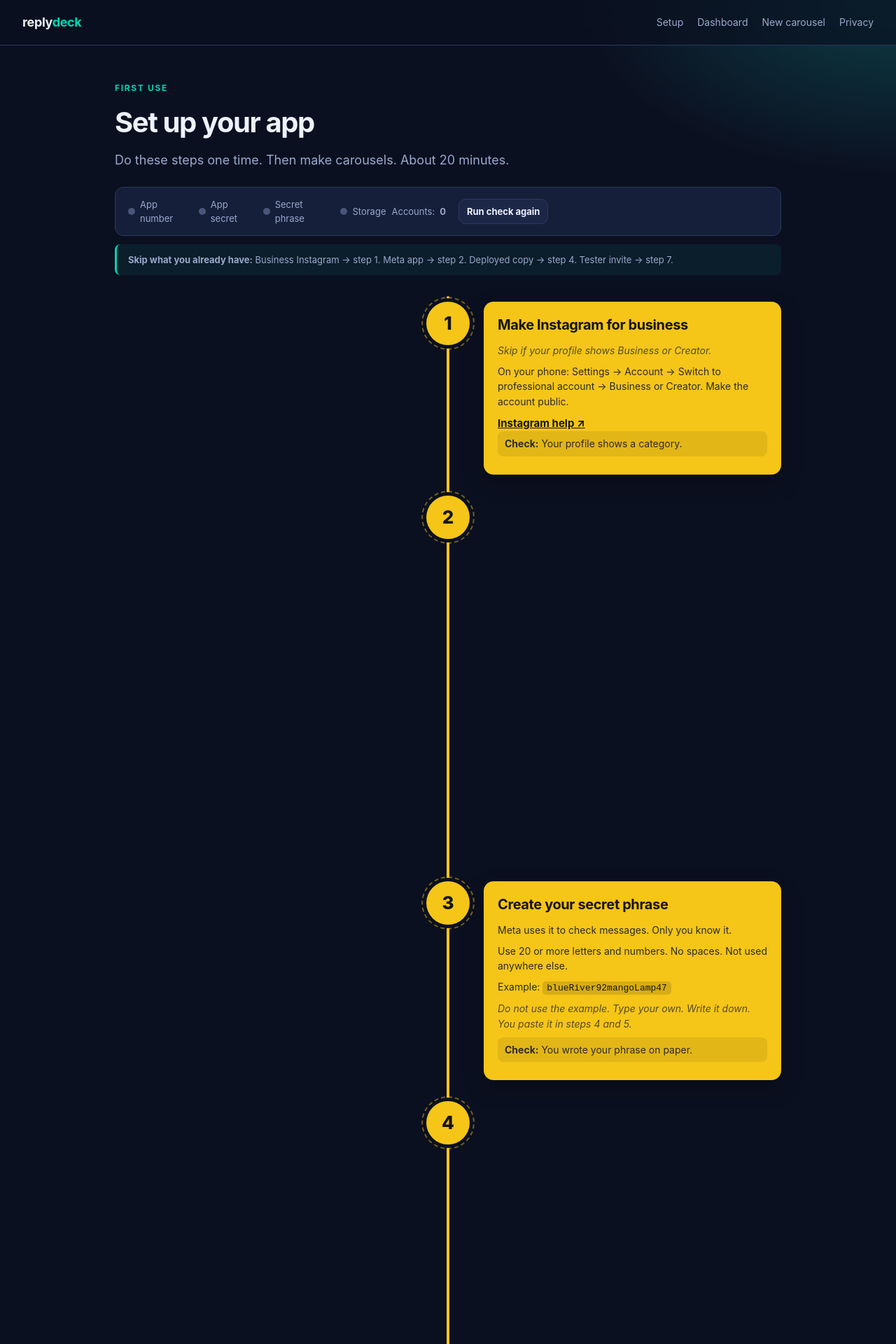
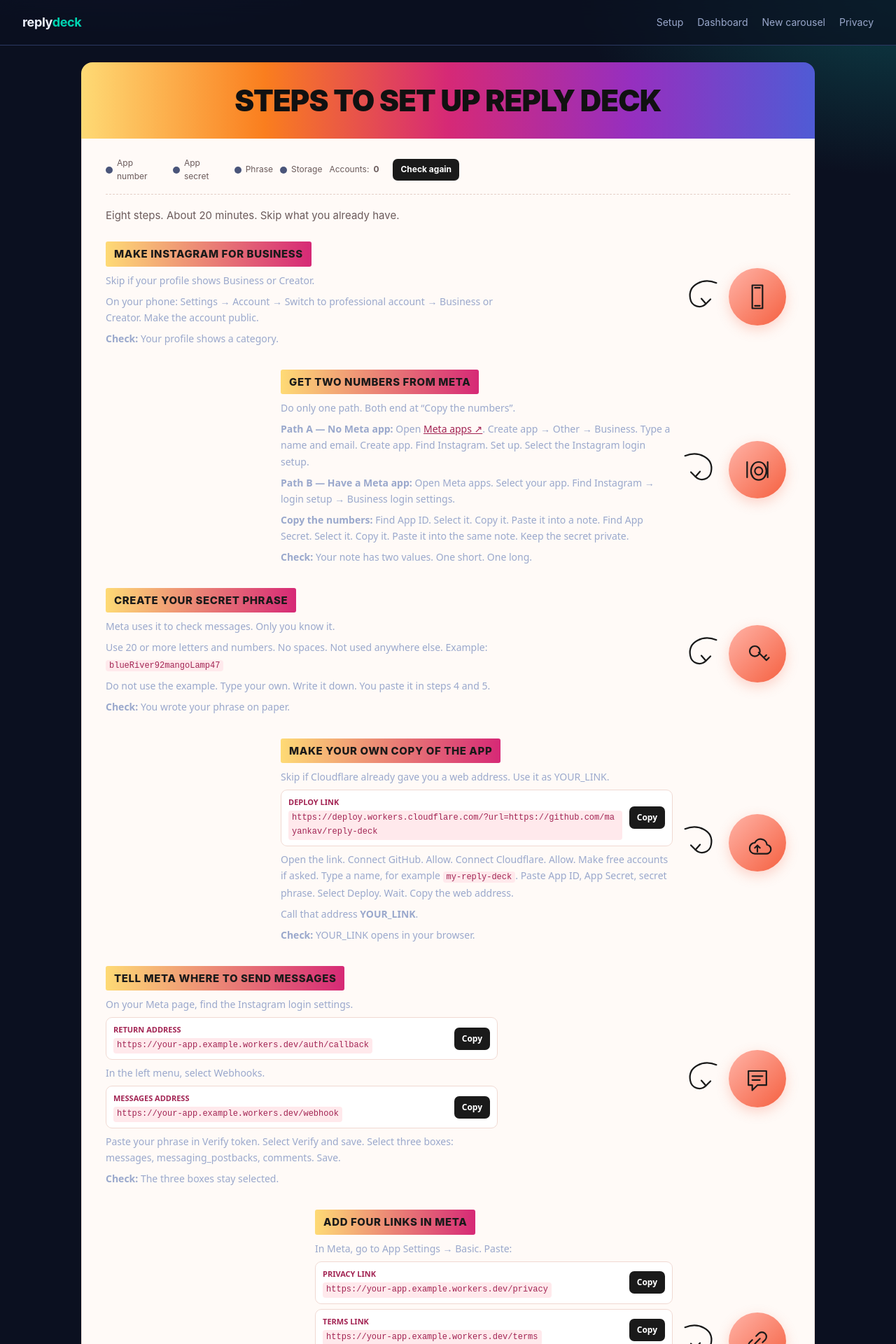
Before and after one commit to mayankav/reply-deck, a Next.js app in the folder web/: page /setup in a window 1280 px wide. Shown: the top 1920 px of the page at 70% size. Built offline with nearby package versions, Linux system fonts and the light colour scheme; no server answers.

Commit message:
Restyle guide as Instagram-colored animated poster

```diff
--- a/web/app/globals.css
+++ b/web/app/globals.css
@@ -252,4 +252,83 @@ code { background: #0d1429; padding: 2px 6px; border-radius: 5px; font-size: 13p
   .guide-badge, .guide-card { animation: none; opacity: 1; }
 }
 
+.poster { max-width: 1080px; margin: 0 auto; padding: 24px 16px 64px; }
+.poster-head {
+  background: linear-gradient(90deg, #feda75, #fa7e1e, #d62976, #962fbf, #4f5bd5);
+  color: #111; text-align: center; padding: 22px 16px; border-radius: 16px 16px 0 0;
+  font-size: clamp(26px, 4vw, 42px); font-weight: 900; letter-spacing: -.02em;
+  text-transform: uppercase; animation: posterHead .7s ease-out both;
+}
+.poster-body {
+  background: #fffaf7; color: #1a1a1a; padding: 26px 34px 34px;
+  border-left: 1px solid #f3e3dd; border-right: 1px solid #f3e3dd;
+}
+.poster-foot {
+  background: linear-gradient(90deg, #feda75, #fa7e1e, #d62976, #962fbf, #4f5bd5);
+  color: #111; text-align: center; padding: 16px; border-radius: 0 0 16px 16px;
+  font-weight: 800; font-size: 18px;
+}
+.poster-status {
+  display: flex; flex-wrap: wrap; gap: 10px 20px; align-items: center;
+  font-size: 12px; color: #6b5b5b; border-bottom: 1px dashed #e5cfc8; padding-bottom: 16px;
+}
+.poster-status > div { display: flex; align-items: center; gap: 6px; }
+.poster-intro { font-size: 15px; color: #6b5b5b; margin: 18px 0 8px; }
+.poster-step {
+  display: grid; grid-template-columns: minmax(0, 1fr) 56px 88px; gap: 12px;
+  align-items: center; margin: 26px 0; opacity: 0;
+  animation: posterStep .7s ease-out forwards;
+}
+.poster-step.left .poster-text { grid-column: 1; justify-self: end; }
+.poster-step.right .poster-text { grid-column: 1; justify-self: start; }
+.poster-text { max-width: 560px; }
+.poster-tab {
+  display: inline-block; background: linear-gradient(90deg, #feda75, #d62976);
+  color: #1a1a1a; font-weight: 800; font-size: 15px; text-transform: uppercase;
+  letter-spacing: .04em; padding: 6px 12px; border-radius: 3px;
+}
+.poster-copy {
+  font-size: 14px; line-height: 1.65; color: #2c2626; margin-top: 8px;
+  font-family: "Arial Rounded MT Bold", ui-rounded, system-ui, sans-serif;
+}
+.poster-copy p { margin: 0 0 7px; }
+.poster-copy code { background: #ffe9ec; color: #a22453; padding: 1px 5px; border-radius: 4px; font-size: 12px; word-break: break-all; }
+.poster-arrow svg { width: 56px; height: 56px; color: #1a1a1a; }
+.poster-arrow svg.flip { transform: scaleX(-1); }
+.poster-icon {
+  width: 82px; height: 82px; border-radius: 50%; display: grid; place-items: center;
+  background: linear-gradient(135deg, #ffb3a7, #f56040); color: #1a1a1a;
+  box-shadow: 0 6px 18px rgba(245, 96, 64, .25);
+}
+.poster-icon svg { width: 44px; height: 44px; }
+.poster-copy-row {
+  display: flex; align-items: center; justify-content: space-between; gap: 10px;
+  background: #fff; border: 1px solid #f0d9d2; border-radius: 9px; padding: 8px 10px; margin: 7px 0;
+}
+.poster-copy-label { font-size: 11px; font-weight: 800; text-transform: uppercase; color: #a22453; }
+.poster-copy-row code { display: block; margin-top: 3px; }
+.poster-copy-btn, .poster-small-btn {
+  border: 0; border-radius: 7px; background: #1a1a1a; color: #fff;
+  padding: 6px 11px; font-size: 12px; font-weight: 700; cursor: pointer; white-space: nowrap;
+}
+.poster-connect .btn { background: #1a1a1a; color: #feda75; border-color: #1a1a1a; }
+.poster-next {
+  margin-top: 26px; background: #fff; border: 1px dashed #d62976;
+  border-radius: 12px; padding: 16px 18px; font-size: 14px; color: #4a3a3a;
+}
+.poster a { color: #a22453; text-decoration: underline; }
+@keyframes posterHead { from { opacity: 0; transform: translateY(-20px); } to { opacity: 1; transform: translateY(0); } }
+@keyframes posterStep { from { opacity: 0; transform: translateY(24px); } to { opacity: 1; transform: translateY(0); } }
+@media (max-width: 760px) {
+  .poster-body { padding: 20px 16px 26px; }
+  .poster-step { grid-template-columns: 1fr 64px; }
+  .poster-step.left .poster-text, .poster-step.right .poster-text { grid-column: 1; justify-self: stretch; }
+  .poster-arrow { display: none; }
+  .poster-icon { width: 64px; height: 64px; }
+  .poster-icon svg { width: 34px; height: 34px; }
+}
+@media (prefers-reduced-motion: reduce) {
+  .poster-head, .poster-step { animation: none; opacity: 1; }
+}
+
 .footer { border-top: 1px solid var(--border); padding: 22px 32px; color: var(--muted); font-size: 13px; display: flex; gap: 18px; }
--- a/web/components/AnimatedSetupGuide.tsx
+++ b/web/components/AnimatedSetupGuide.tsx
@@ -15,20 +15,48 @@ interface StatusResponse {
 const CHECK_LABELS: { key: CheckKey; label: string }[] = [
   { key: 'appId', label: 'App number' },
   { key: 'appSecret', label: 'App secret' },
-  { key: 'verifyToken', label: 'Secret phrase' },
+  { key: 'verifyToken', label: 'Phrase' },
   { key: 'database', label: 'Storage' },
 ];
+
+const ICON_PATHS: Record<string, string> = {
+  phone: 'M16 6h16v36H16z M20 10h8 M20 38h8',
+  meta: 'M14 26c0-8 5-14 12-14s12 6 12 14-5 14-12 14-12-6-12-14z M20 26a6 6 0 1 0 12 0 6 6 0 1 0-12 0z M8 12v24 M40 12v24',
+  key: 'M20 28a8 8 0 1 0 0-16 8 8 0 0 0 0 16z M26 22l12 12 M34 30l4-4 M38 34l4-4',
+  cloud: 'M12 32a8 8 0 0 1 8-8 10 10 0 0 1 19 3 7 7 0 0 1-2 14H20a8 8 0 0 1-8-9z M24 28v10 M20 32l4-4 4 4',
+  chat: 'M10 12h28v22H24l-8 8v-8h-6z M16 20h16 M16 26h12',
+  link: 'M20 28l8-8 M16 22l-4 4a7 7 0 0 0 10 10l4-4 M32 26l4-4a7 7 0 0 0-10-10l-4 4',
+  user: 'M24 24a8 8 0 1 0 0-16 8 8 0 0 0 0 16z M10 42c0-8 6-12 14-12s14 4 14 12 M34 14h10 M39 9v10',
+  bolt: 'M26 6L14 26h9l-3 16 14-22h-9z',
+};
+
+function PosterIcon({ name }: { name: string }) {
+  return (
+    <svg viewBox="0 0 48 48" aria-hidden="true" fill="none" stroke="currentColor" strokeWidth="2.4" strokeLinecap="round" strokeLinejoin="round">
+      <path d={ICON_PATHS[name] ?? ICON_PATHS.bolt} />
+    </svg>
+  );
+}
+
+function Arrow({ flip }: { flip: boolean }) {
+  return (
+    <svg className={flip ? 'flip' : ''} viewBox="0 0 60 60" aria-hidden="true" fill="none" stroke="currentColor" strokeWidth="2.4" strokeLinecap="round" strokeLinejoin="round">
+      <path d="M6 12C26 4 50 14 46 36c-2 12-16 16-24 8" />
+      <path d="M15 37l7 7 7-8" />
+    </svg>
+  );
+}
 
 function CopyRow({ label, value }: { label: string; value: string }) {
   const [copied, setCopied] = useState(false);
   return (
-    <div className="yellow-copy">
+    <div className="poster-copy-row">
       <div>
-        <div className="yellow-label">{label}</div>
+        <div className="poster-copy-label">{label}</div>
         <code>{value}</code>
       </div>
       <button
-        className="yellow-btn"
+        className="poster-copy-btn"
         onClick={() => {
           void navigator.clipboard.writeText(value).then(() => {
             setCopied(true);
@@ -42,20 +70,21 @@ function CopyRow({ label, value }: { label: string; value: string }) {
   );
 }
 
-function Step({ number, side, title, children, delay }: {
-  number: number;
+function Step({ side, title, icon, children, delay }: {
   side: 'left' | 'right';
   title: string;
+  icon: string;
   children: React.ReactNode;
   delay: number;
 }) {
   return (
-    <div className={`guide-step ${side}`}>
-      <div className="guide-badge" style={{ animationDelay: `${delay}s` }}>{number}</div>
-      <div className="guide-card" style={{ animationDelay: `${delay + 0.12}s` }}>
-        <h2>{title}</h2>
-        {children}
+    <div className={`poster-step ${side}`} style={{ animationDelay: `${delay}s` }}>
+      <div className="poster-text">
+        <span className="poster-tab">{title}</span>
+        <div className="poster-copy">{children}</div>
       </div>
+      <div className="poster-arrow"><Arrow flip={side === 'right'} /></div>
+      <div className="poster-icon"><PosterIcon name={icon} /></div>
     </div>
   );
 }
@@ -89,118 +118,84 @@ export default function AnimatedSetupGuide() {
   return (
     <>
       <Header />
-      <main className="container guide">
-        <div className="eyebrow">First use</div>
-        <h1>Set up your app</h1>
-        <p className="lede">Do these steps one time. Then make carousels. About 20 minutes.</p>
+      <main className="poster">
+        <div className="poster-head">Steps to set up Reply Deck</div>
+        <div className="poster-body">
+          <div className="poster-status">
+            {CHECK_LABELS.map(({ key, label }) => (
+              <div key={key}><span className={status?.checks[key] ? 'dot ok' : 'dot'} /> {label}</div>
+            ))}
+            <div>Accounts: <strong>{status?.connectedAccounts ?? 0}</strong></div>
+            <button className="poster-small-btn" onClick={() => void refresh()}>Check again</button>
+          </div>
+          <p className="poster-intro">Eight steps. About 20 minutes. Skip what you already have.</p>
 
-        <div className="guide-status">
-          {CHECK_LABELS.map(({ key, label }) => (
-            <div className="guide-status-item" key={key}>
-              <span className={status?.checks[key] ? 'dot ok' : 'dot'} />
-              <span>{label}</span>
-            </div>
-          ))}
-          <div className="guide-status-item">Accounts: <strong>{status?.connectedAccounts ?? 0}</strong></div>
-          <button className="btn btn-sm" onClick={() => void refresh()}>Run check again</button>
-        </div>
-
-        <div className="guide-skip">
-          <strong>Skip what you already have:</strong> Business Instagram → step 1. Meta app → step 2.
-          Deployed copy → step 4. Tester invite → step 7.
-        </div>
-
-        <div className="guide-timeline">
-          <Step number={1} side="right" title="Make Instagram for business" delay={0.1}>
-            <p className="skip">Skip if your profile shows Business or Creator.</p>
+          <Step side="right" title="Make Instagram for business" icon="phone" delay={0.1}>
+            <p>Skip if your profile shows Business or Creator.</p>
             <p>On your phone: Settings → Account → Switch to professional account → Business or Creator. Make the account public.</p>
-            <a className="yellow-link" href="https://business.instagram.com/getting-started" target="_blank" rel="noreferrer">Instagram help ↗</a>
-            <p className="check"><strong>Check:</strong> Your profile shows a category.</p>
+            <p><strong>Check:</strong> Your profile shows a category.</p>
           </Step>
 
-          <Step number={2} side="left" title="Get two numbers from Meta" delay={0.55}>
-            <p className="skip">Do only one path. Both paths end at "Copy the numbers".</p>
-            <p><strong>Path A — No Meta app yet</strong><br />
-              1. Open <a className="yellow-link" href="https://developers.facebook.com/apps/" target="_blank" rel="noreferrer">Meta apps ↗</a><br />
-              2. Create app → Other → Business.<br />
-              3. Type a name and email. Create app.<br />
-              4. Find Instagram. Select Set up.<br />
-              5. Select the Instagram login setup.</p>
-            <p><strong>Path B — You already have a Meta app</strong><br />
-              1. Open Meta apps. Select your app.<br />
-              2. Find Instagram → API setup with Instagram login → Business login settings.</p>
-            <p><strong>Copy the numbers</strong><br />
-              1. Find App ID. Select the number. Copy it. Paste it into a note.<br />
-              2. Find App Secret. Select it. Copy it. Paste it into the same note.<br />
-              3. Keep the secret private.</p>
-            <p className="check"><strong>Check:</strong> Your note has two values. One short. One long.</p>
+          <Step side="left" title="Get two numbers from Meta" icon="meta" delay={0.5}>
+            <p>Do only one path. Both end at “Copy the numbers”.</p>
+            <p><strong>Path A — No Meta app:</strong> Open <a href="https://developers.facebook.com/apps/" target="_blank" rel="noreferrer">Meta apps ↗</a>. Create app → Other → Business. Type a name and email. Create app. Find Instagram. Set up. Select the Instagram login setup.</p>
+            <p><strong>Path B — Have a Meta app:</strong> Open Meta apps. Select your app. Find Instagram → login setup → Business login settings.</p>
+            <p><strong>Copy the numbers:</strong> Find App ID. Select it. Copy it. Paste it into a note. Find App Secret. Select it. Copy it. Paste it into the same note. Keep the secret private.</p>
+            <p><strong>Check:</strong> Your note has two values. One short. One long.</p>
           </Step>
 
-          <Step number={3} side="right" title="Create your secret phrase" delay={1}>
+          <Step side="right" title="Create your secret phrase" icon="key" delay={0.9}>
             <p>Meta uses it to check messages. Only you know it.</p>
-            <p>Use 20 or more letters and numbers. No spaces. Not used anywhere else.</p>
-            <p>Example: <code>blueRiver92mangoLamp47</code></p>
-            <p className="skip">Do not use the example. Type your own. Write it down. You paste it in steps 4 and 5.</p>
-            <p className="check"><strong>Check:</strong> You wrote your phrase on paper.</p>
+            <p>Use 20 or more letters and numbers. No spaces. Not used anywhere else. Example: <code>blueRiver92mangoLamp47</code></p>
+            <p>Do not use the example. Type your own. Write it down. You paste it in steps 4 and 5.</p>
+            <p><strong>Check:</strong> You wrote your phrase on paper.</p>
           </Step>
 
-          <Step number={4} side="left" title="Make your own copy of the app" delay={1.45}>
-            <p className="skip">Skip if Cloudflare already gave you a web address. Use it as YOUR_LINK.</p>
-            <p>Open this link:</p>
+          <Step side="left" title="Make your own copy of the app" icon="cloud" delay={1.3}>
+            <p>Skip if Cloudflare already gave you a web address. Use it as YOUR_LINK.</p>
             <CopyRow label="Deploy link" value="https://deploy.workers.cloudflare.com/?url=https://github.com/mayankav/reply-deck" />
-            <p>1. Connect GitHub. Allow. Make a free account if asked.<br />
-              2. Connect Cloudflare. Allow. Make a free account if asked.<br />
-              3. Type a name. Example: <code>my-reply-deck</code><br />
-              4. Paste App ID, App Secret, secret phrase.<br />
-              5. Select Deploy. Wait. Copy the web address.</p>
+            <p>Open the link. Connect GitHub. Allow. Connect Cloudflare. Allow. Make free accounts if asked. Type a name, for example <code>my-reply-deck</code>. Paste App ID, App Secret, secret phrase. Select Deploy. Wait. Copy the web address.</p>
             <p>Call that address <strong>YOUR_LINK</strong>.</p>
-            <p className="check"><strong>Check:</strong> YOUR_LINK opens in your browser.</p>
+            <p><strong>Check:</strong> YOUR_LINK opens in your browser.</p>
           </Step>
 
-          <Step number={5} side="right" title="Tell Meta where to send messages" delay={1.9}>
+          <Step side="right" title="Tell Meta where to send messages" icon="chat" delay={1.7}>
             <p>On your Meta page, find the Instagram login settings.</p>
             <CopyRow label="Return address" value={callbackUrl} />
             <p>In the left menu, select Webhooks.</p>
             <CopyRow label="Messages address" value={messageUrl} />
-            <p>Paste your secret phrase in Verify token. Select Verify and save. Select three boxes: <code>messages</code>, <code>messaging_postbacks</code>, <code>comments</code>. Save.</p>
-            <p className="check"><strong>Check:</strong> The three boxes stay selected.</p>
+            <p>Paste your phrase in Verify token. Select Verify and save. Select three boxes: messages, messaging_postbacks, comments. Save.</p>
+            <p><strong>Check:</strong> The three boxes stay selected.</p>
           </Step>
 
-          <Step number={6} side="left" title="Add four links in Meta" delay={2.35}>
+          <Step side="left" title="Add four links in Meta" icon="link" delay={2.1}>
             <p>In Meta, go to App Settings → Basic. Paste:</p>
             <CopyRow label="Privacy link" value={privacyUrl} />
             <CopyRow label="Terms link" value={termsUrl} />
             <CopyRow label="When user leaves" value={leaveUrl} />
             <CopyRow label="When user deletes data" value={deleteUrl} />
-            <p>Select Save changes.</p>
-            <p className="check"><strong>Check:</strong> The four links stay saved.</p>
+            <p>Select Save changes. <strong>Check:</strong> The four links stay saved.</p>
           </Step>
 
-          <Step number={7} side="right" title="Add yourself as a tester" delay={2.8}>
-            <p className="skip">Skip if you already accepted a tester invite.</p>
-            <p>1. In Meta: App Roles → Roles → Add user.<br />
-              2. Select Instagram Tester. Not Tester.<br />
-              3. Type your username. No @.<br />
-              4. Send the invite.<br />
-              5. On your phone, open <a className="yellow-link" href="https://www.instagram.com/accounts/manage_access/" target="_blank" rel="noreferrer">Instagram invites ↗</a>. Select Tester Invites. Accept.</p>
-            <p className="check"><strong>Check:</strong> The invite disappears.</p>
+          <Step side="right" title="Add yourself as a tester" icon="user" delay={2.5}>
+            <p>Skip if you already accepted a tester invite.</p>
+            <p>In Meta: App Roles → Roles → Add user. Select Instagram Tester. Not Tester. Type your username. No @. Send the invite.</p>
+            <p>On your phone, open <a href="https://www.instagram.com/accounts/manage_access/" target="_blank" rel="noreferrer">Instagram invites ↗</a>. Select Tester Invites. Accept.</p>
+            <p><strong>Check:</strong> The invite disappears.</p>
           </Step>
 
-          <Step number={8} side="left" title="Connect your account" delay={3.25}>
+          <Step side="left" title="Connect your account" icon="bolt" delay={2.9}>
             <p>Open YOUR_LINK. Select Setup. Green dots mean the settings are correct.</p>
             <p>Select Connect Instagram. Log in. Select Allow.</p>
-            <div className="guide-connect"><ConnectButton label="Connect Instagram" /></div>
-            <p className="check"><strong>Check:</strong> The dashboard shows your @username.</p>
+            <div className="poster-connect"><ConnectButton label="Connect Instagram" /></div>
+            <p><strong>Check:</strong> The dashboard shows your @username.</p>
           </Step>
+
+          <div className="poster-next">
+            <strong>Next: test it.</strong> New carousel → name Test → DM keyword → Exact → MENU. Add a title, cover image, and button. Save. Send MENU from another account on your phone.
+          </div>
         </div>
-
-        <div className="panel" style={{ marginTop: 8 }}>
-          <h2>Next: test it</h2>
-          <p style={{ margin: 0 }}>
-            Select New carousel. Name it <code>Test</code>. Trigger: DM keyword → Exact → <code>MENU</code>.
-            Add a title, a cover image, and a button. Save. Send <code>MENU</code> from another account on your phone.
-          </p>
-        </div>
+        <div className="poster-foot">Reply Deck · github.com/mayankav/reply-deck</div>
       </main>
     </>
   );
```
